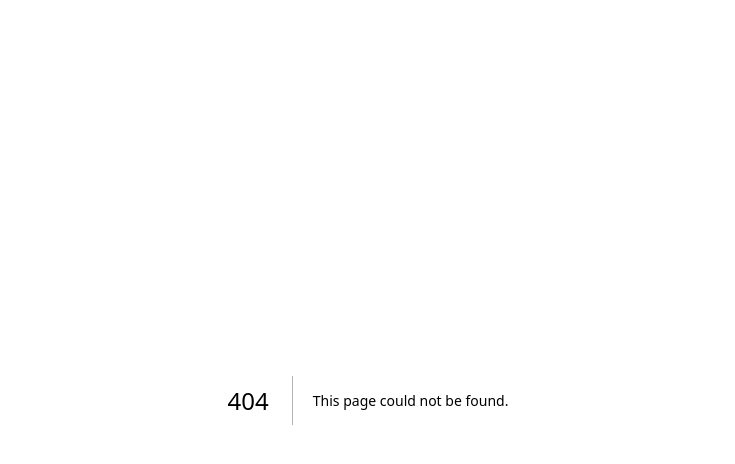
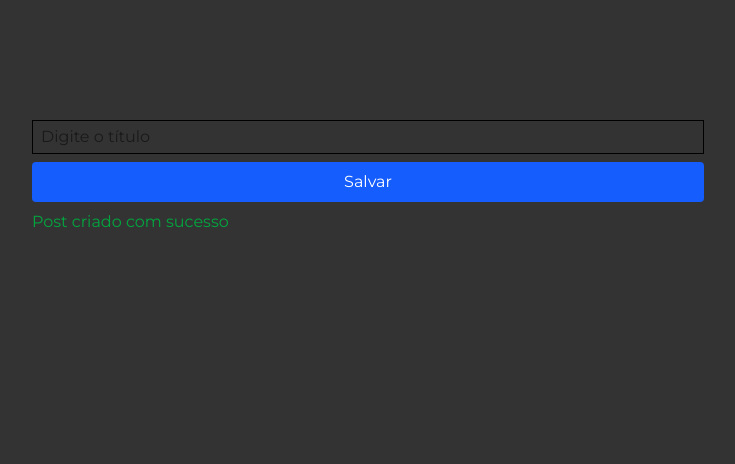
Before and after one commit to gabrielogregorio/lab-nextjs, a Next.js app: page /create-post in a window 1280 px wide. Before the commit this address had no page. Shown: the top 464 px of the page, without its empty margins (272-1007 px from the left). Built offline with nearby package versions, Linux system fonts and the light colour scheme.

Commit message:
feat: added server forms

```diff
--- /dev/null
+++ b/src/app/create-post/CreatePostForm.tsx
@@ -0,0 +1,36 @@
+'use client'
+
+
+import { useActionState } from 'react'
+import type { ActionState } from './actions'
+import { SubmitButton } from './submitButton'
+
+const initialState: ActionState = { success: true }
+
+export function CreatePostForm({
+    action,
+}: {
+    action: (prev: ActionState, formData: FormData) => Promise<ActionState>
+}) {
+    const [state, formAction] = useActionState(action, initialState)
+
+    return (
+        <form action={formAction} className="mt-6 flex flex-col gap-2">
+            <input
+                name="title"
+                placeholder="Digite o título"
+                className="border px-2 py-1"
+            />
+
+            <SubmitButton />
+
+            {state.success === false && (
+                <p className="text-red-500">{state.error}</p>
+            )}
+
+            {state.success === true && (
+                <p className="text-green-600">Post criado com sucesso</p>
+            )}
+        </form>
+    )
+}
--- /dev/null
+++ b/src/app/create-post/actions.ts
@@ -0,0 +1,33 @@
+'use server';
+
+import { z } from 'zod';
+import { revalidateTag } from 'next/cache';
+
+const TAG_NAME = 'posts-list';
+
+const createPostSchema = z.object({
+  title: z.string().min(5, 'Título deve ter pelo menos 5 caracteres'),
+});
+
+export type ActionState = { success: true } | { success: false; error: string };
+
+export async function createPost(_: ActionState, formData: FormData): Promise<ActionState> {
+  const raw = {
+    title: formData.get('title'),
+  };
+
+  const result = createPostSchema.safeParse(raw);
+
+  if (!result.success) {
+    return {
+      success: false,
+      error: result.error.flatten().fieldErrors.title?.[0] ?? 'Erro de validação',
+    };
+  }
+
+  await new Promise((r) => setTimeout(r, 800)); // agurdadndo processamento
+
+  revalidateTag(TAG_NAME, 'max'); // simulando pra adicionar novo post
+
+  return { success: true };
+}
--- /dev/null
+++ b/src/app/create-post/page.tsx
@@ -0,0 +1,13 @@
+
+import { CreatePostForm } from './CreatePostForm'
+import { createPost } from './actions'
+
+export default async function PageIsr() {
+    return (
+        <div className="flex justify-center">
+            <div className="mt-24 max-w-2xl w-full">
+                <CreatePostForm action={createPost} />
+            </div>
+        </div>
+    )
+}
--- /dev/null
+++ b/src/app/create-post/submitButton.tsx
@@ -0,0 +1,17 @@
+'use client'
+
+import { useFormStatus } from 'react-dom'
+
+export function SubmitButton() {
+    const { pending } = useFormStatus()
+
+    return (
+        <button
+            type="submit"
+            disabled={pending}
+            className="bg-blue-600 text-white px-4 py-2 rounded"
+        >
+            {pending ? 'Salvando...' : 'Salvar'}
+        </button>
+    )
+}
--- /dev/null
+++ b/src/app/create-post/types/posts.ts
@@ -0,0 +1,5 @@
+export type Post = {
+  id: number
+  title: string
+  body: string
+}
```
Also changed, not shown: src/app/create-post/README.md (added).
